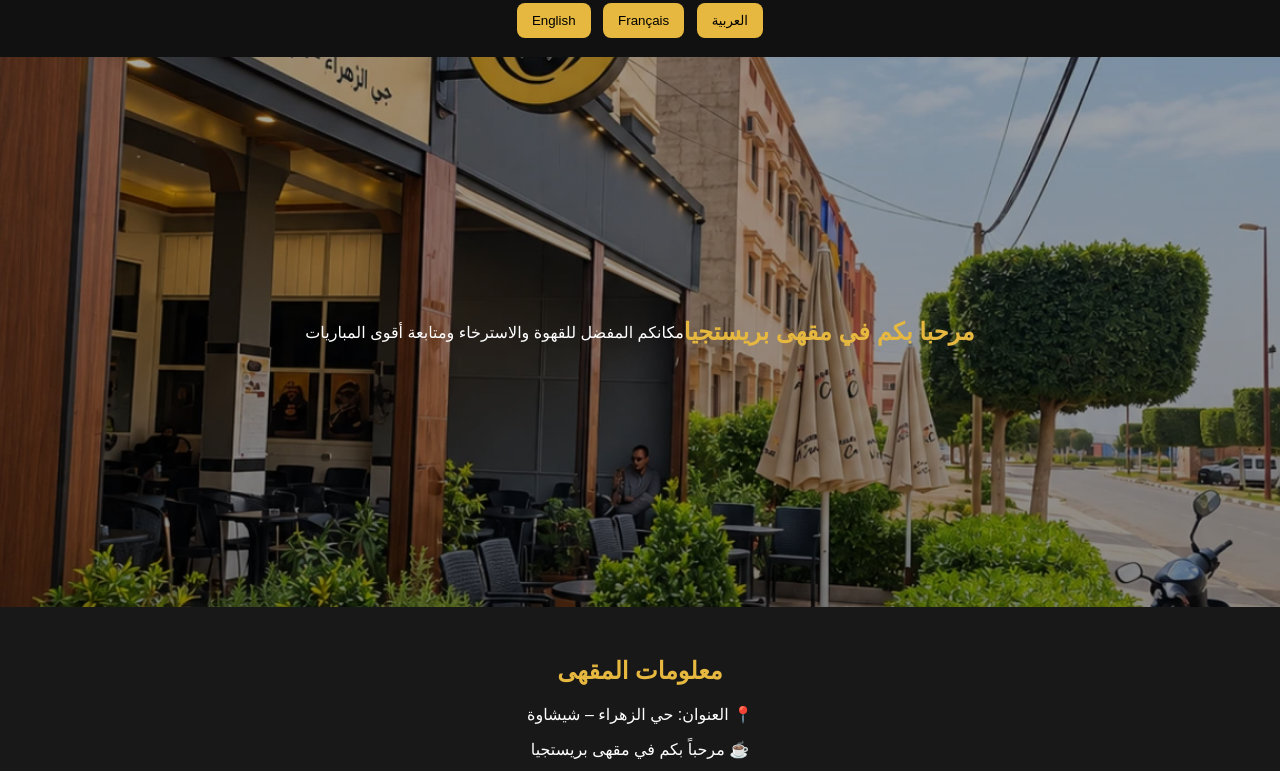
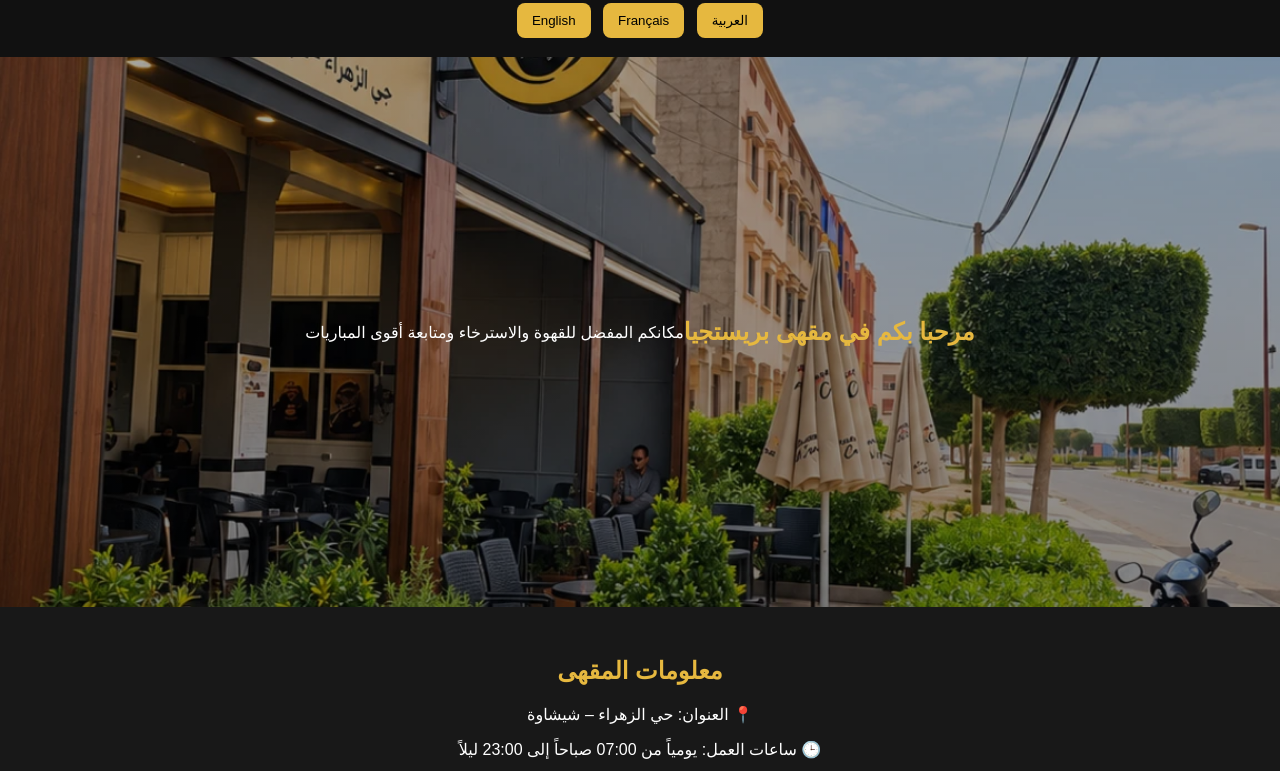
Before and after one commit to cafeprestegia33/prestegia-cafe, a plain HTML site: page index.html in a window 1280 px wide. Shown: the part 158-929 px from the top of the page. Drawn offline with Linux system fonts and the light colour scheme.

Commit message:
Update index.html

```diff
--- a/index.html
+++ b/index.html
@@ -81,7 +81,7 @@ footer{background:#111;padding:20px;text-align:center;color:#ccc}
  <section>
 <h2>معلومات المقهى</h2>
 <p>📍 العنوان: حي الزهراء – شيشاوة</p>
-<p>☕ مرحباً بكم في مقهى بريستجيا</p>
+
 <p>🕒 ساعات العمل: يومياً من 07:00 صباحاً إلى 23:00 ليلاً</p>
  </section>
   <section>
```
